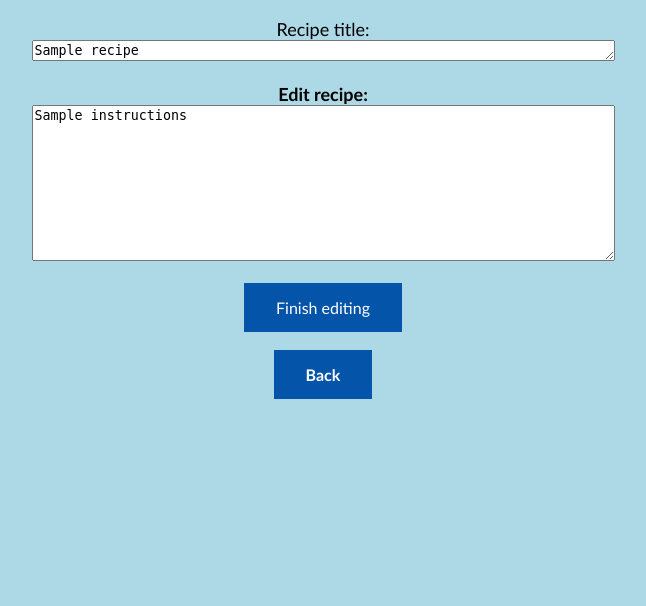
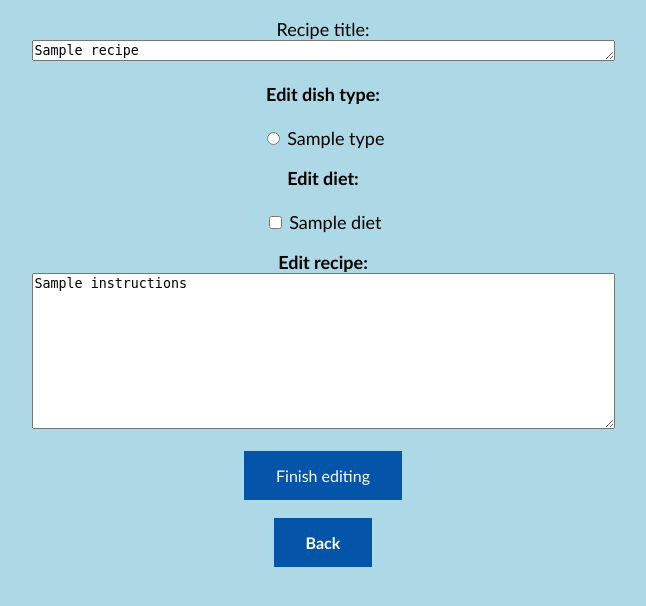
Before and after one commit to hodelma/Reseptisovellus, a Flask app: template templates/edit_recipe.html in a window 1280 px wide. Shown: the part 142-748 px from the top of the page, without its empty margins (317-963 px from the left). Run offline with Flask 3, Linux system fonts and the light colour scheme; the template is opened without the code that fills it: most values are stand-ins (such as "Sample title", 1, 10 or a date in 2020).

Commit message:
Add type and diet sections to edit_recipe form

```diff
--- a/templates/edit_recipe.html
+++ b/templates/edit_recipe.html
@@ -10,6 +10,40 @@
       <label for="title">Recipe title:</label><br />
       <textarea name="title" id="title" rows="1" cols="70" maxlength="100" required>{{ recipe.title }}</textarea>
   </p>
+
+  <p>
+    <b>Edit dish type:</b>
+
+    <br>
+    <br>
+
+    {% for t in types %}
+
+      <input type="radio" name="type" id="type{{ t.id }}" value="{{ t.id }}" required
+      {% if t.id == type %}
+      checked
+      {% endif %}>
+      <label for="type{{ t.id }}">{{ t.title }}</label>
+
+      <br>
+    {% endfor %}
+
+  </p>
+
+  <b>Edit diet:</b>
+
+  <br>
+  <br>
+  {% for diet in diets %}
+
+  <input type="checkbox" name="diet" id="diet{{ diet.id }}" value="{{ diet.id }}"
+  {% if diet.id in diets_id %}
+  checked
+  {% endif %}>
+  <label for="diet{{ diet.id }}">{{ diet.title }}</label>
+
+  <br>
+  {% endfor %}
 
   <p>
     <b><label for="instructions">Edit recipe:</label><br />
```
